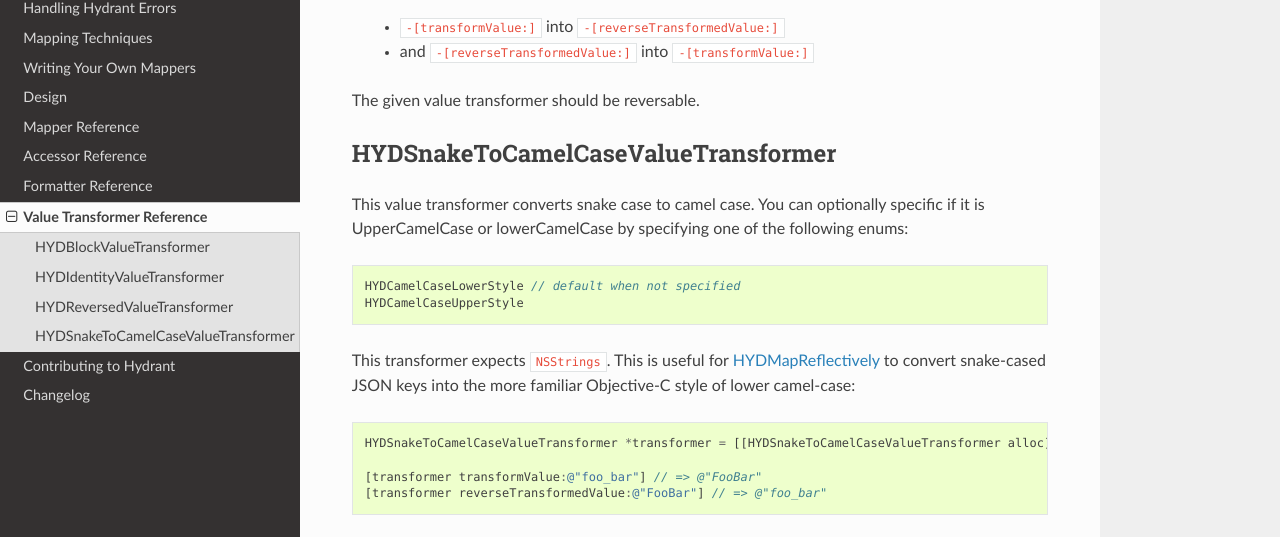
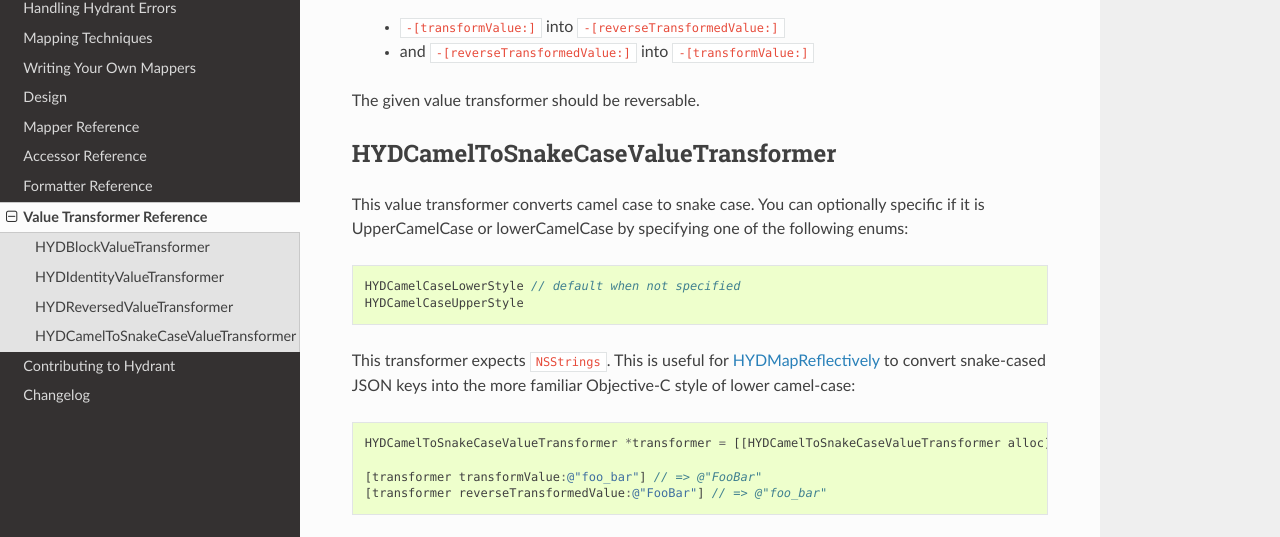
Before and after one commit to jeffh/Hydrant, a Sphinx documentation site: the page built from docs/source/value_transformer_reference.rst, in a window 1280 px wide and 900 px high, scrolled down 972 px. Shown: the part 196-733 px from the top of the window. Built offline with Sphinx 7.4.7 and the Read the Docs theme 2.0.0, drawn with Linux system fonts in a browser that asks for light colours.

Commit message:
Updated documentation based on changed in previous commit

```diff
--- a/docs/source/value_transformer_reference.rst
+++ b/docs/source/value_transformer_reference.rst
@@ -70,12 +70,12 @@ transformer converts:
 The given value transformer should be reversable.
 
 
-.. _HYDSnakeToCamelCaseValueTransformer:
+.. _HYDCamelToSnakeCaseValueTransformer:
 
-HYDSnakeToCamelCaseValueTransformer
+HYDCamelToSnakeCaseValueTransformer
 ===================================
 
-This value transformer converts snake case to camel case. You can optionally
+This value transformer converts camel case to snake case. You can optionally
 specific if it is UpperCamelCase or lowerCamelCase by specifying one of the
 following enums::
 
@@ -87,7 +87,7 @@ This transformer expects ``NSStrings``. This is useful for
 :ref:`HYDMapReflectively` to convert snake-cased JSON keys into the more
 familiar Objective-C style of lower camel-case::
 
-    HYDSnakeToCamelCaseValueTransformer *transformer = [[HYDSnakeToCamelCaseValueTransformer alloc] initWithStyle:HYDCamelCaseUpperStyle];
+    HYDCamelToSnakeCaseValueTransformer *transformer = [[HYDCamelToSnakeCaseValueTransformer alloc] initWithStyle:HYDCamelCaseUpperStyle];
 
     [transformer transformValue:@"foo_bar"] // => @"FooBar"
     [transformer reverseTransformedValue:@"FooBar"] // => @"foo_bar"
```
